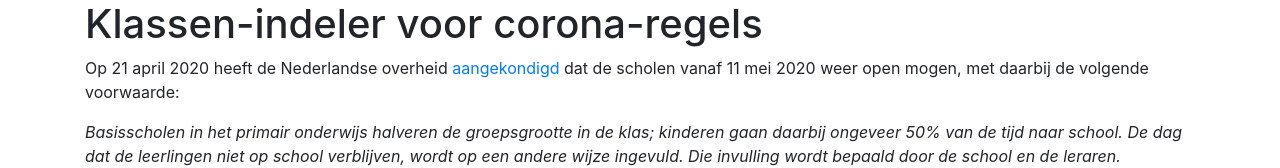
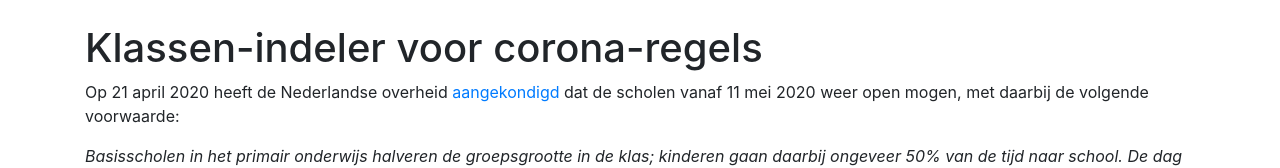
Before and after one commit to edskeizer/klassen-indeling, an Angular app: page / in a window 1280 px wide. Shown: the top 168 px of the page. Built offline with nearby package versions, Linux system fonts and the light colour scheme; what ngx-dropzone would draw is missing.

Commit message:
style: added extra padding above title

```diff
--- a/src/app/app.component.html
+++ b/src/app/app.component.html
@@ -1,7 +1,7 @@
 <div class="container">
   <div class="row">
     <div class="col">
-      <h1>Klassen-indeler voor corona-regels</h1>
+      <h1 class="pt-4">Klassen-indeler voor corona-regels</h1>
       <p>
 
         Op 21 april 2020 heeft de Nederlandse overheid <a
```
